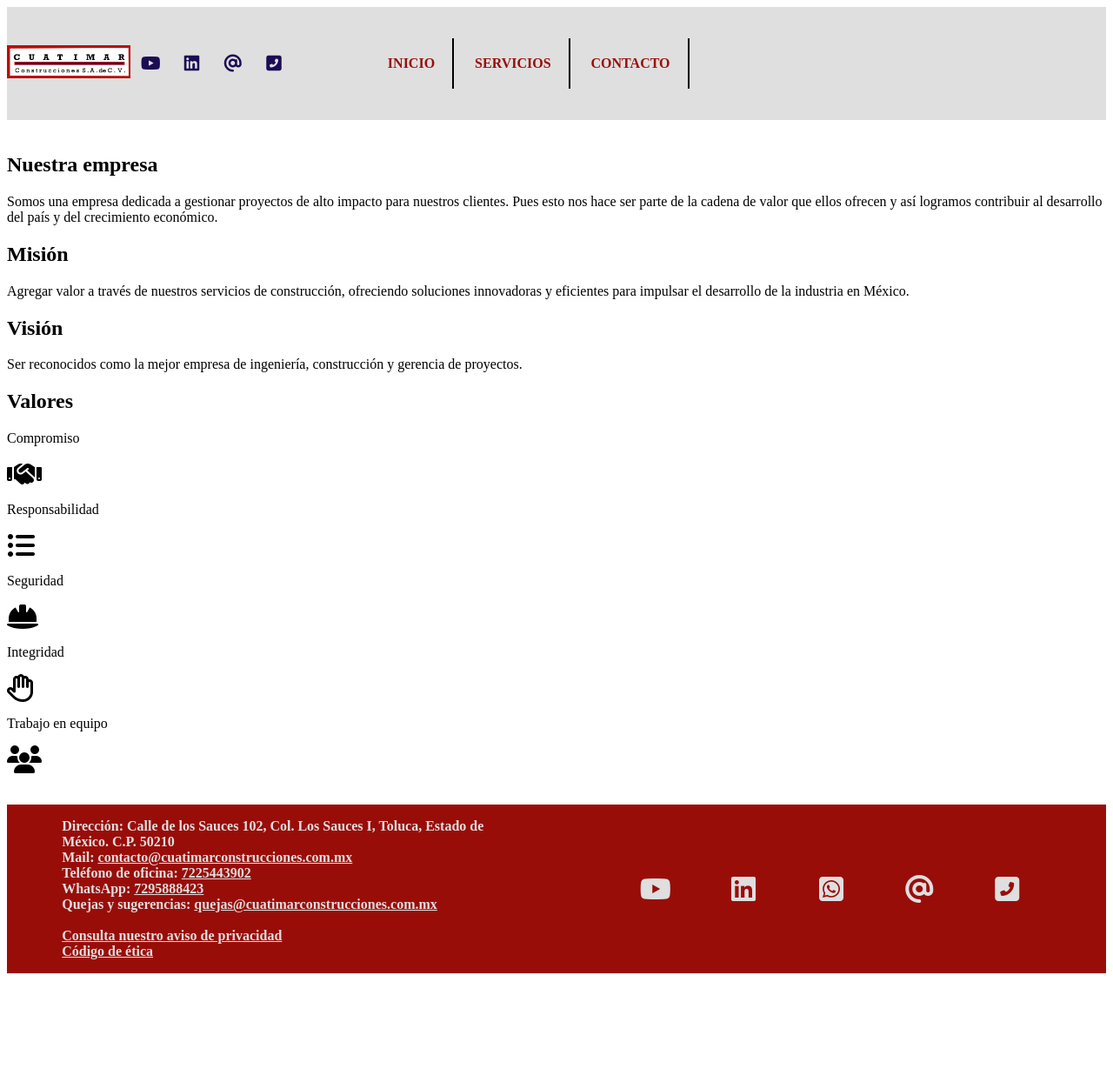
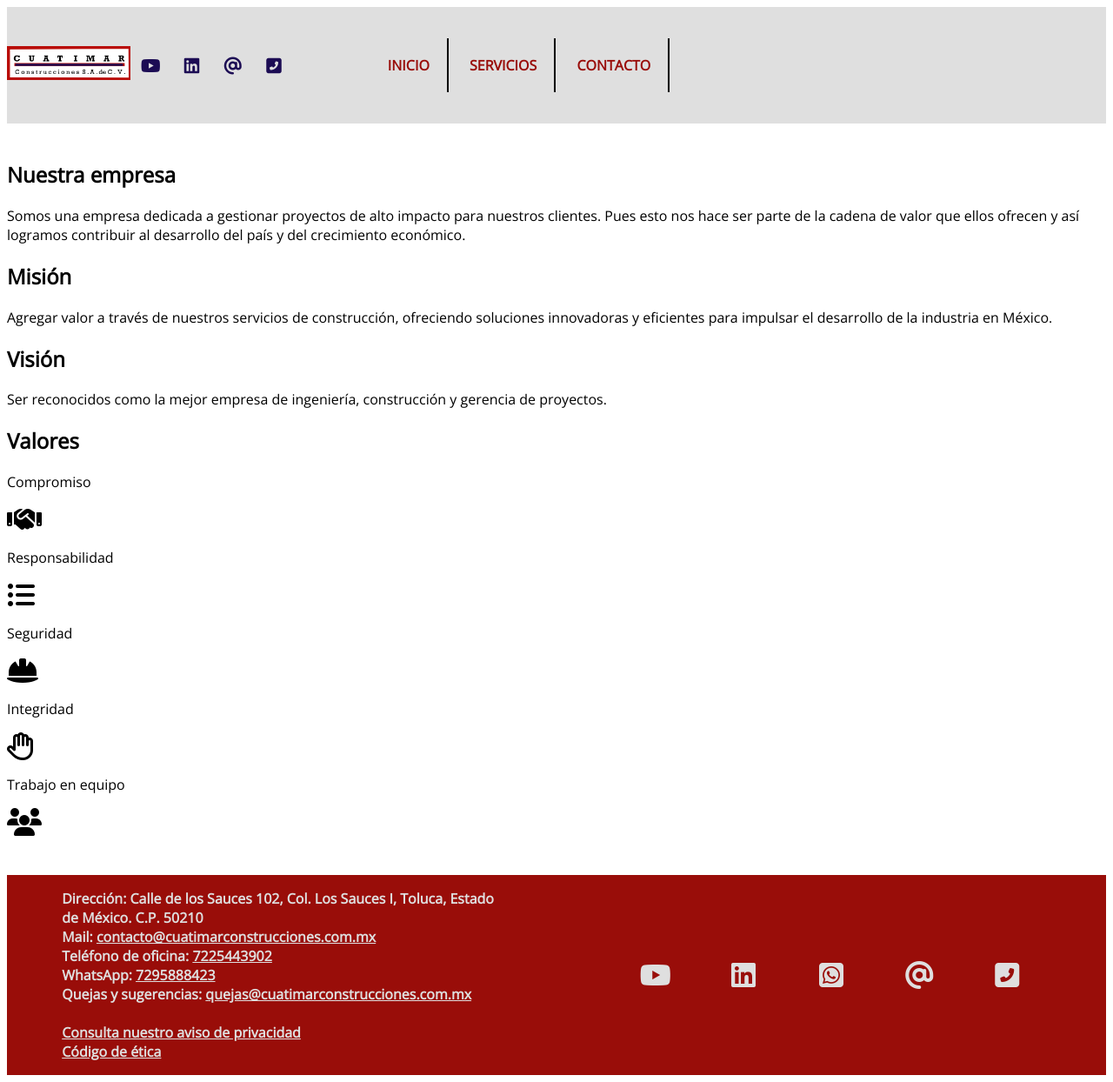
Before and after one commit to DavidCrzBlt/cuatimar_webpage, a PHP site: page / in a window 1280 px wide. Shown: the whole page at 87% size. Before the commit the page ends 1119 px from the top, so only its background shows below. Run offline with PHP 8.4, Linux system fonts and the light colour scheme; some libraries are stand-ins or nearby versions.

Commit message:
Google fonts

```diff
--- a/Servicios.php
+++ b/Servicios.php
@@ -4,6 +4,9 @@
      <meta charset="UTF-8">
      <meta name="viewport" content="width=device-width, initial-scale=1.0">
      <meta http-equiv="X-UA-Compatible" content="ie=edge">
+     <link rel="preconnect" href="https://fonts.googleapis.com">
+     <link rel="preconnect" href="https://fonts.gstatic.com" crossorigin>
+     <link href="https://fonts.googleapis.com/css2?family=Open+Sans:wght@300&display=swap" rel="stylesheet">
      <link rel="stylesheet" href="css/styles.css">
      <title>Servicios</title>
 </head>
--- a/contacto.php
+++ b/contacto.php
@@ -4,6 +4,9 @@
 <meta charset="UTF-8">
 <meta name="viewport" content="width=device-width, initial-scale=1.0">
 <title>Contacto</title>
+<link rel="preconnect" href="https://fonts.googleapis.com">
+<link rel="preconnect" href="https://fonts.gstatic.com" crossorigin>
+<link href="https://fonts.googleapis.com/css2?family=Open+Sans:wght@300&display=swap" rel="stylesheet">
 <link rel="stylesheet" href="css/styles.css">
 
 </head>
--- a/css/styles.css
+++ b/css/styles.css
@@ -1,3 +1,4 @@
+*{font-family: 'Open Sans', sans-serif;}
 .menu_bar{display: none;}
 .logo{width:15vw; display: flex; align-items: center; justify-content: center;}
 .header_redes{width: 25vw; display: flex; align-items: center;}
--- a/index.php
+++ b/index.php
@@ -4,6 +4,9 @@
 <meta charset="UTF-8">
 <meta name="viewport" content="width=device-width, initial-scale=1.0">
 <title>Inicio</title>
+<link rel="preconnect" href="https://fonts.googleapis.com">
+<link rel="preconnect" href="https://fonts.gstatic.com" crossorigin>
+<link href="https://fonts.googleapis.com/css2?family=Open+Sans:wght@300&display=swap" rel="stylesheet">
 <link rel="stylesheet" href="css/styles.css">
 
 <!-- Global site tag (gtag.js) - Google Analytics -->
```
